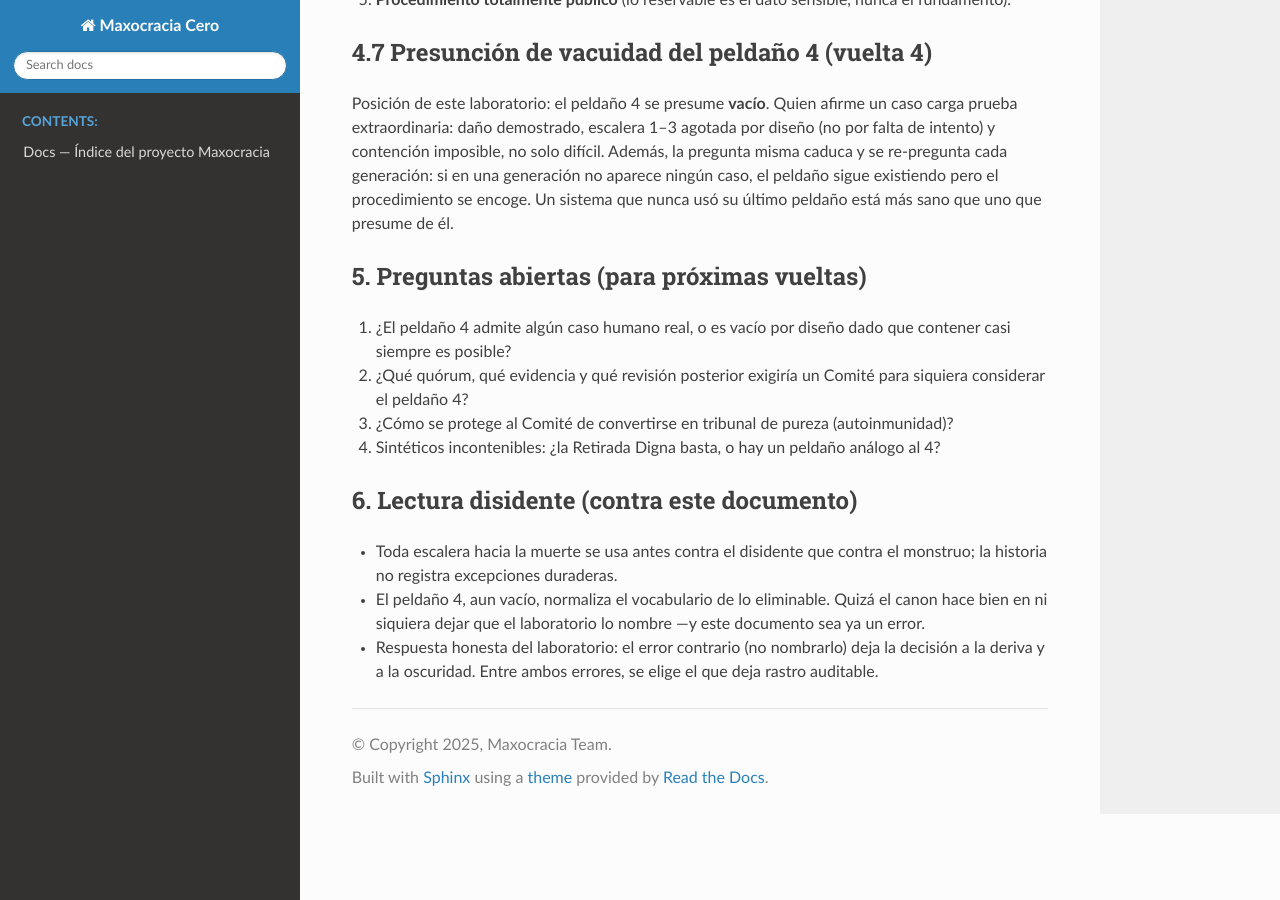
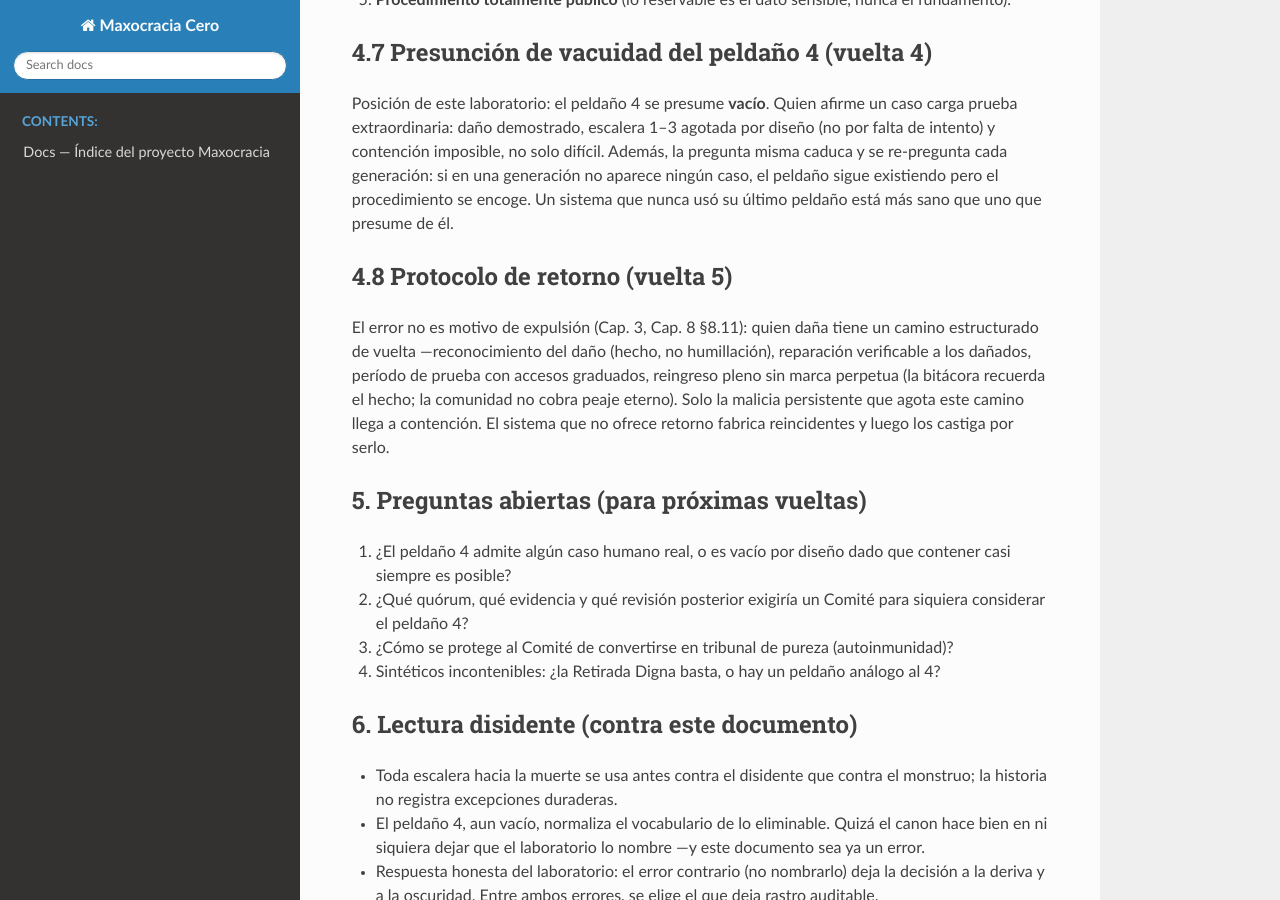
Before and after one commit to maxnelsonlopez/maxocracia-cero, a Sphinx documentation site: the page built from docs/laboratorio/002_apoptosis_y_casos_limite.md, in a window 1280 px wide and 900 px high, scrolled down 2533 px. Built offline with Sphinx 7.4.7 and the Read the Docs theme 3.1.0, drawn with Linux system fonts in a browser that asks for light colours; pages that are not in the unit, such as notebooks, are missing from menus.

Commit message:
docs(laboratorio): vuelta 5 - retorno, senales G2, metricas plaza, pacto cuenca - Muse Spark (Meta)

```diff
--- a/docs/laboratorio/002_apoptosis_y_casos_limite.md
+++ b/docs/laboratorio/002_apoptosis_y_casos_limite.md
@@ -108,6 +108,15 @@ generación: si en una generación no aparece ningún caso, el peldaño sigue ex
 procedimiento se encoge. Un sistema que nunca usó su último peldaño está más sano que uno que
 presume de él.
 
+## 4.8 Protocolo de retorno (vuelta 5)
+
+El error no es motivo de expulsión (Cap. 3, Cap. 8 §8.11): quien daña tiene un camino estructurado
+de vuelta —reconocimiento del daño (hecho, no humillación), reparación verificable a los dañados,
+período de prueba con accesos graduados, reingreso pleno sin marca perpetua (la bitácora recuerda
+el hecho; la comunidad no cobra peaje eterno). Solo la malicia persistente que agota este camino
+llega a contención. El sistema que no ofrece retorno fabrica reincidentes y luego los castiga por
+serlo.
+
 ## 5. Preguntas abiertas (para próximas vueltas)
 
 1. ¿El peldaño 4 admite algún caso humano real, o es vacío por diseño dado que contener casi siempre
```
Also changed, not shown: docs/laboratorio/003_maltud_patron_operativo.md (+8 -0 lines), docs/laboratorio/004_taller_a0_en_positivo.md (+7 -0 lines), docs/laboratorio/005_ecologia_entre_eticas.md (+8 -0 lines).
